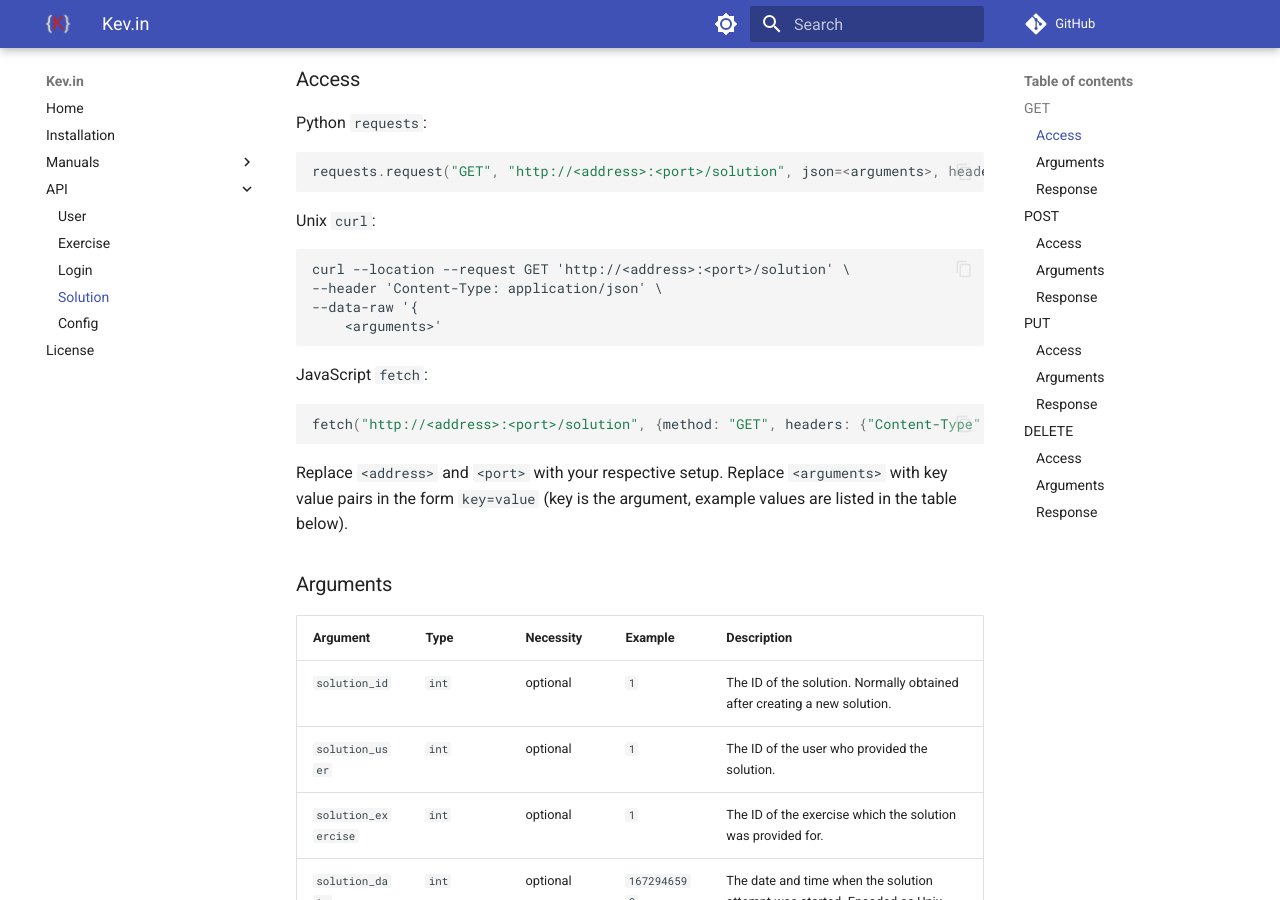
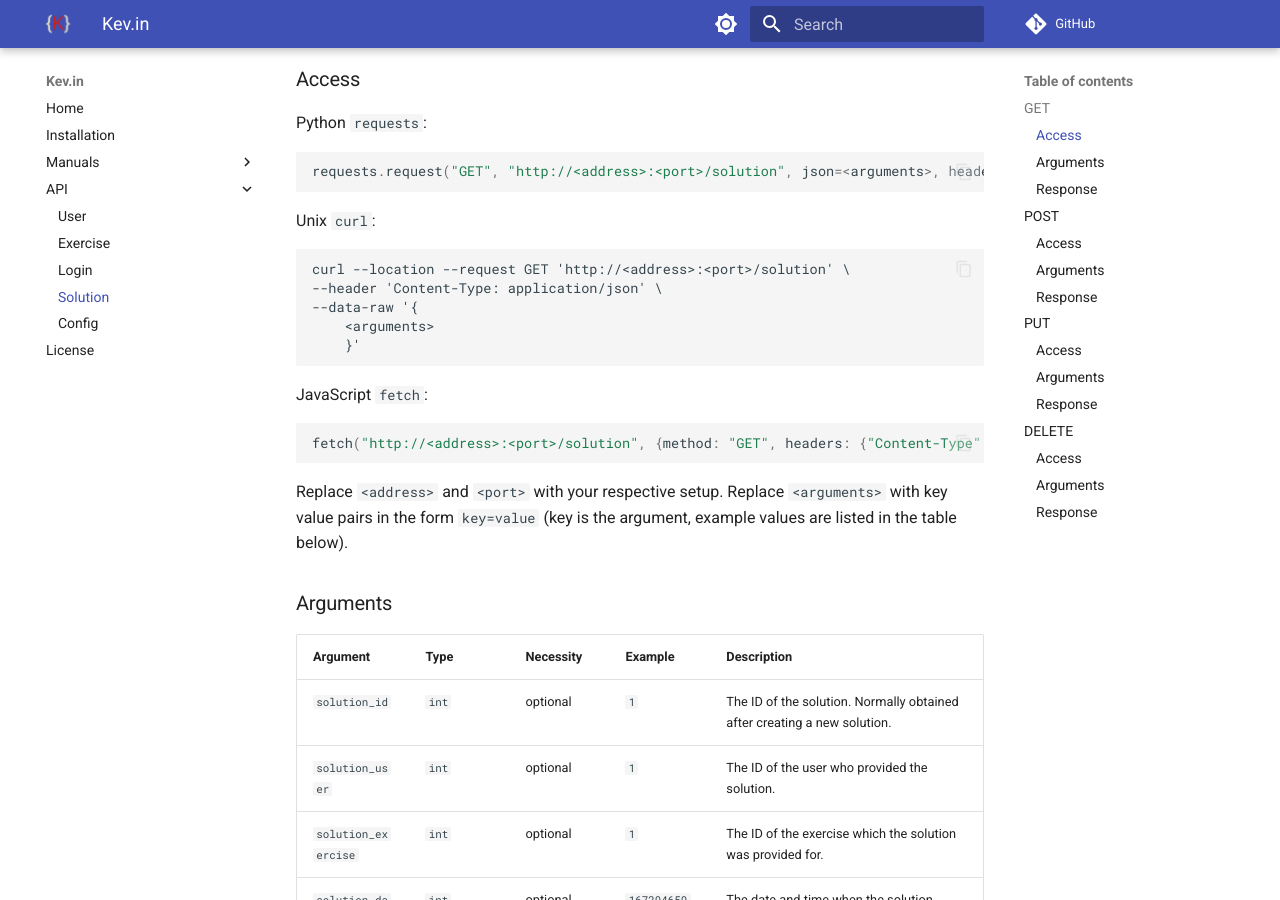
Before and after one commit to mlinke-ai/kev_in, an MkDocs documentation site: the page built from docs/api/solution.md, in a window 1280 px wide and 900 px high, scrolled down 536 px. Built offline with MkDocs 1.6.1 and Material for MkDocs 9.7.7, drawn with Linux system fonts in a browser that asks for light colours; comment, search, counter and statistics services are not loaded.

Commit message:
little change in cURL example

````diff
--- a/docs/api/solution.md
+++ b/docs/api/solution.md
@@ -31,7 +31,8 @@ Unix `curl`:
 curl --location --request GET 'http://<address>:<port>/solution' \
 --header 'Content-Type: application/json' \
 --data-raw '{
-    <arguments>'
+    <arguments>
+    }'
 ```
 
 JavaScript `fetch`:
````
Also changed, not shown: docs/api/exercise.md (+4 -2 lines).
